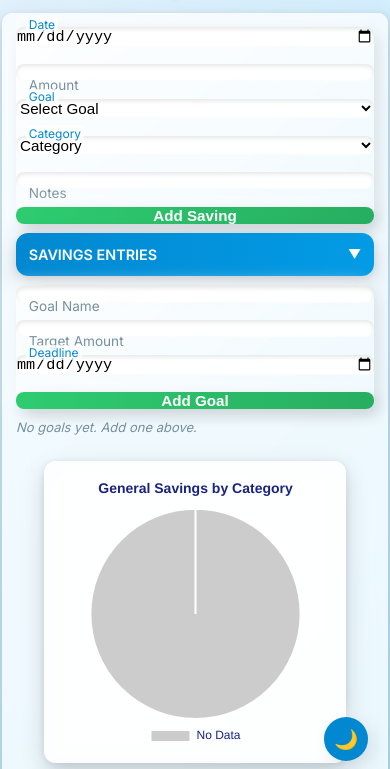
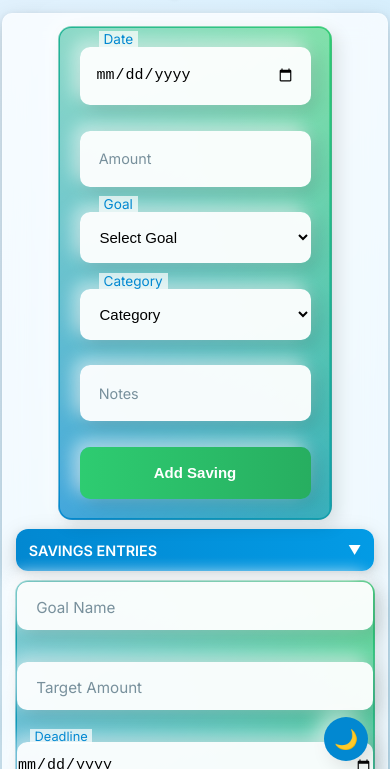
Before and after one commit to BADASSMANIAC7/savetracker, a plain HTML site: page index.html in a window 390 px wide. Shown: the part 61-830 px from the top of the page. Drawn offline with nearby package versions, Linux system fonts and the light colour scheme.

Commit message:
index.html

```diff
--- a/index.html
+++ b/index.html
@@ -22,7 +22,7 @@
       --transition: all 0.3s cubic-bezier(0.4, 0, 0.2, 1);
       --font-size-base: clamp(14px, 2vw, 16px);
       --spacing-unit: 1.5rem;
-      --neumorphic-shadow: 5px 5px 15px rgba(0, 0, 0, 0.1), -5px -5px 15px rgba(255, 255, 255, 0.5);
+      --neumorphic-shadow: 6px 6px 18px rgba(0, 0, 0, 0.12), -6px -6px 18px rgba(255, 255, 255, 0.6);
     }
 
     /* Dark Mode Variables */
@@ -36,7 +36,7 @@
       --card-bg: rgba(33, 33, 33, 0.7);
       --card-border: rgba(66, 66, 66, 0.3);
       --shadow: 0 8px 24px rgba(0, 0, 0, 0.4), 0 2px 8px rgba(0, 0, 0, 0.2);
-      --neumorphic-shadow: 5px 5px 15px rgba(0, 0, 0, 0.4), -5px -5px 15px rgba(66, 66, 66, 0.2);
+      --neumorphic-shadow: 6px 6px 18px rgba(0, 0, 0, 0.5), -6px -6px 18px rgba(66, 66, 66, 0.3);
     }
 
     /* Reset */
@@ -91,6 +91,12 @@
       to { transform: scale(4); opacity: 0; }
     }
 
+    @keyframes shake {
+      0%, 100% { transform: translateX(0); }
+      25% { transform: translateX(-5px); }
+      75% { transform: translateX(5px); }
+    }
+
     /* Container */
     .container {
       max-width: 1200px;
@@ -140,99 +146,132 @@
       position: relative;
       display: grid;
       grid-template-columns: repeat(auto-fit, minmax(180px, 1fr));
-      gap: calc(var(--spacing-unit) * 0.6);
+      gap: calc(var(--spacing-unit) * 0.8);
       background: linear-gradient(145deg, var(--card-bg), rgba(255, 255, 255, 0.05));
-      padding: calc(var(--spacing-unit) * 0.8);
+      padding: calc(var(--spacing-unit) * 1.2);
       border-radius: var(--border-radius);
       box-shadow: var(--neumorphic-shadow);
-
-      & .form-group {
-        position: relative;
-        margin-bottom: 0.5rem;
+      border: 1px solid transparent;
+      background-clip: padding-box;
+      min-height: 300px;
+      animation: gradientShift 10s ease infinite;
+      background-size: 200% 200%;
     }
 
-      & input,
-      & select {
-        width: 100%;
-        padding: 0.8rem;
-        font-size: var(--font-size-base);
-        border: none;
-        border-radius: 8px;
-        background: rgba(255, 255, 255, 0.9);
-        transition: var(--transition);
-        box-shadow: inset 0 2px 4px rgba(0, 0, 0, 0.1);
+    @keyframes gradientShift {
+      0% { background-position: 0% 50%; }
+      50% { background-position: 100% 50%; }
+      100% { background-position: 0% 50%; }
     }
 
-      & input:focus,
-      & select:focus {
-        box-shadow: 0 0 0 3px rgba(2, 136, 209, 0.2);
+    form::before {
+      content: '';
+      position: absolute;
+      inset: -2px;
+      border-radius: calc(var(--border-radius) + 2px);
+      background: linear-gradient(45deg, var(--primary), var(--secondary));
+      z-index: -1;
     }
 
-      & label {
+    form .form-group {
+      position: relative;
+      margin-bottom: 0.6rem;
+    }
+
+    form input,
+    form select {
+      width: 100%;
+      padding: 1rem 1.2rem;
+      font-size: var(--font-size-base);
+      line-height: 1.6;
+      border: none;
+      border-radius: 10px;
+      background: rgba(255, 255, 255, 0.95);
+      transition: var(--transition);
+      box-shadow: var(--neumorphic-shadow);
+      min-height: 48px;
+    }
+
+    form input:focus,
+    form select:focus {
+      box-shadow: 0 0 8px var(--primary), inset 0 2px 4px rgba(0, 0, 0, 0.1);
+      outline: 3px solid var(--primary);
+    }
+
+    form label {
       position: absolute;
-        top: 0.8rem;
-        left: 0.8rem;
-        font-size: 0.9rem;
+      top: 1rem;
+      left: 1.2rem;
+      font-size: 0.95rem;
       color: var(--text-light);
       transition: var(--transition);
       pointer-events: none;
     }
 
-      & input:focus + label,
-      & input:not(:placeholder-shown) + label,
-      & select:focus + label,
-      & select:not([value=""]) + label {
-        top: -0.6rem;
-        left: 0.6rem;
-        font-size: 0.75rem;
+    form input:focus + label,
+    form input:not(:placeholder-shown) + label,
+    form select:focus + label,
+    form select:not([value=""]) + label {
+      top: -0.8rem;
+      left: 0.8rem;
+      font-size: 0.8rem;
       color: var(--primary);
       background: var(--card-bg);
-        padding: 0 0.2rem;
+      padding: 0 0.3rem;
     }
 
-      & button {
+    form button {
       background: linear-gradient(90deg, var(--secondary), #27ae60);
       color: white;
       border: none;
       font-weight: 600;
-        padding: 0.8rem;
-        border-radius: 8px;
+      padding: 1rem;
+      border-radius: 10px;
       cursor: pointer;
       position: relative;
       overflow: hidden;
       box-shadow: var(--neumorphic-shadow);
+      min-height: 48px;
+      font-size: clamp(15px, 2vw, 17px);
     }
 
-      & button::after {
+    form button::after {
       content: '';
       position: absolute;
       top: var(--y, 50%);
       left: var(--x, 50%);
       width: 0;
       height: 0;
-        background: rgba(255, 255, 255, 0.3);
+      background: rgba(255, 255, 255, 0.4);
       border-radius: 50%;
       transform: translate(-50%, -50%);
-        transition: width 0.4s, height 0.4s;
+      transition: width 0.3s, height 0.3s;
     }
 
-      & button:active::after {
-        width: 200px;
-        height: 200px;
+    form button:active::after {
+      width: 250px;
+      height: 250px;
     }
 
-      & button:active {
+    form button:active {
       transform: scale(0.95);
     }
 
-      & .form-error {
-        color: var(--danger);
-        font-size: 0.85rem;
-        margin-top: 0.5rem;
+    form .form-error {
+      position: sticky;
+      top: 0;
+      background: var(--danger);
+      color: white;
+      font-size: 0.9rem;
+      font-weight: 600;
+      padding: 0.8rem;
+      border-radius: 8px;
+      margin-bottom: 0.8rem;
+      text-align: center;
+      animation: shake 0.3s ease;
+      box-shadow: var(--shadow);
       grid-column: 1 / -1;
-        text-align: center;
-        animation: fadeIn 0.3s ease-out;
-      }
+      z-index: 10;
     }
 
     /* Entries List */
@@ -241,7 +280,6 @@
       border-radius: var(--border-radius);
       box-shadow: var(--shadow);
       overflow: hidden;
-      position: relative;
 
       & .entries-header {
         background: linear-gradient(90deg, var(--primary), #039be5);
@@ -273,7 +311,7 @@
       }
 
       & .entries-content.show {
-        max-height: 1000px; /* Adjust based on content */
+        max-height: 1000px;
       }
 
       & .entry {
@@ -509,7 +547,7 @@
     @media (max-width: 768px) {
       :root {
         --spacing-unit: 1rem;
-        --font-size-base: clamp(13px, 1.8vw, 15px);
+        --font-size-base: clamp(15px, 2vw, 17px);
       }
 
       body {
@@ -524,6 +562,7 @@
         padding: calc(var(--spacing-unit) * 0.8);
         gap: calc(var(--spacing-unit) * 0.6);
         border-radius: 10px;
+        max-width: 95vw;
       }
 
       .theme-toggle {
@@ -534,23 +573,45 @@
         font-size: 1.2rem;
       }
 
-      form {
+      form#entry-form {
         grid-template-columns: 1fr;
-        padding: calc(var(--spacing-unit) * 0.6);
+        padding: calc(var(--spacing-unit) * 1.5);
+        gap: 1rem;
+        min-height: 400px;
+        margin: 0 auto;
+        max-width: 95vw;
 
         & input,
         & select {
-          padding: 1rem;
-          font-size: 0.95rem;
+          padding: 1.2rem;
+          font-size: var(--font-size-base);
+          line-height: 1.6;
+          min-height: 52px;
         }
 
         & label {
+          font-size: 0.9rem;
+          top: 1.2rem;
+          left: 1.2rem;
+        }
+
+        & input:focus + label,
+        & input:not(:placeholder-shown) + label,
+        & select:focus + label,
+        & select:not([value=""]) + label {
+          top: -1rem;
           font-size: 0.85rem;
         }
 
         & button {
+          padding: 1.2rem;
+          font-size: var(--font-size-base);
+          min-height: 52px;
+        }
+
+        & .form-error {
+          font-size: 0.95rem;
           padding: 1rem;
-          font-size: 0.95rem;
         }
       }
 
@@ -626,14 +687,39 @@
         font-size: 1.1rem;
       }
 
-      form {
+      form#entry-form {
+        padding: calc(var(--spacing-unit) * 1.2);
+        min-height: 360px;
+
+        & input,
+        & select {
+          padding: 1rem;
+          min-height: 48px;
+        }
+
+        & button {
+          padding: 1rem;
+        }
+      }
+    }
+
+    @media (max-width: 360px) {
+      form#entry-form {
+        padding: calc(var(--spacing-unit) * 1);
+        min-height: 340px;
+
         & input,
         & select {
           padding: 0.9rem;
+          font-size: clamp(14px, 1.8vw, 16px);
         }
 
         & button {
           padding: 0.9rem;
+        }
+
+        & .form-error {
+          font-size: 0.9rem;
         }
       }
     }
@@ -641,6 +727,11 @@
     @media (orientation: landscape) and (max-width: 768px) {
       .charts-targets {
         grid-template-columns: 1fr 1fr;
+      }
+
+      form#entry-form {
+        grid-template-columns: repeat(auto-fit, minmax(150px, 1fr));
+        min-height: 300px;
       }
     }
   </style>
@@ -766,6 +857,7 @@
       localStorage.setItem(STORAGE_KEYS.theme, newTheme);
       themeToggle.textContent = newTheme === 'dark' ? '☀️' : '🌙';
       showNotification(`Switched to ${newTheme} mode`);
+      if ('vibrate' in navigator) navigator.vibrate(50);
       updateCharts();
     });
 
@@ -791,9 +883,13 @@
       if (existingError) existingError.remove();
       const errorEl = document.createElement('div');
       errorEl.className = 'form-error';
+      errorEl.setAttribute('role', 'alert');
+      errorEl.setAttribute('aria-describedby', `${formId}-error`);
+      errorEl.id = `${formId}-error`;
       errorEl.textContent = message;
-      document.getElementById(formId).appendChild(errorEl);
-      setTimeout(() => errorEl.remove(), 3000);
+      document.getElementById(formId).prepend(errorEl);
+      setTimeout(() => errorEl.remove(), 4000);
+      if ('vibrate' in navigator) navigator.vibrate([100, 50, 100]);
     }
 
     function getWeekStartEnd(date) {
@@ -852,7 +948,7 @@
       const now = new Date();
       const { start, end } = getMonthStartEnd(now);
       return entries
-        .filter(e => e.goalId === general.id && new Date(e.date) >= start && new Date(e.date) <= end)
+        .filter(e => e.goalId === goal.id && new Date(e.date) >= start && new Date(e.date) <= end)
         .reduce((sum, e) => sum + e.amount, 0);
     }
 
@@ -1191,6 +1287,7 @@
 
       addEntry(date, amount, goalId, category, notes);
       entryForm.reset();
+      if ('vibrate' in navigator) navigator.vibrate(50);
     });
 
     entriesList.addEventListener('click', e => {
@@ -1230,6 +1327,7 @@
 
       addGoal(name, target, deadline);
       goalForm.reset();
+      if ('vibrate' in navigator) navigator.vibrate(50);
     });
 
     goalsContainer.addEventListener('click', e => {
```
Lines whose indentation alone changed are shown as unchanged.
